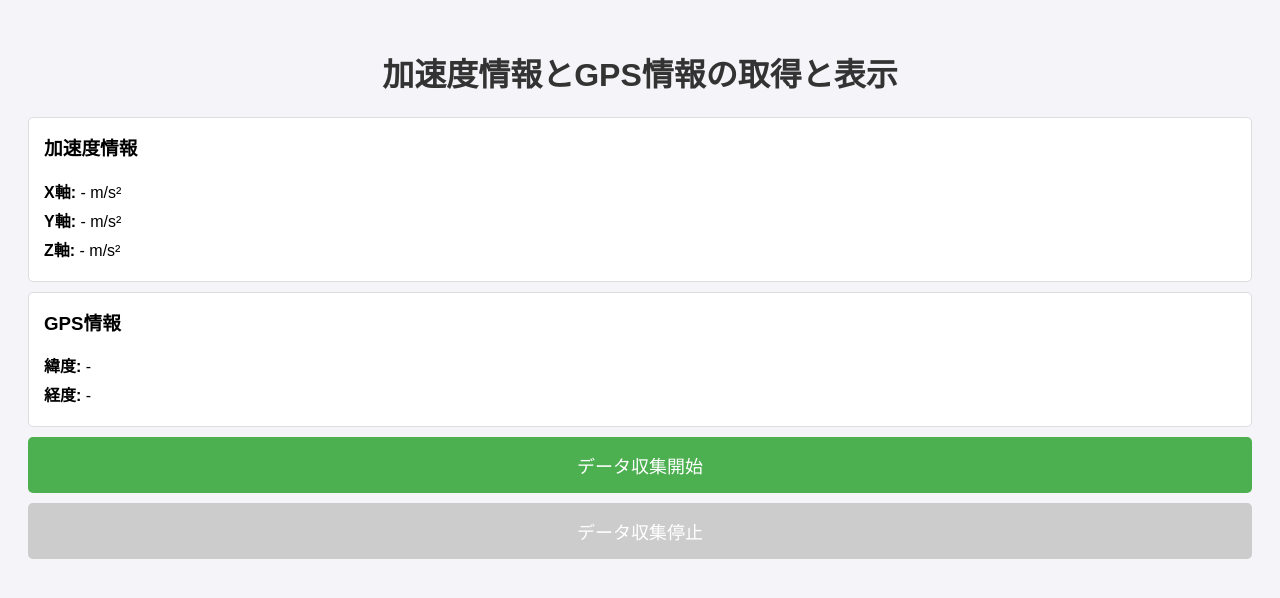
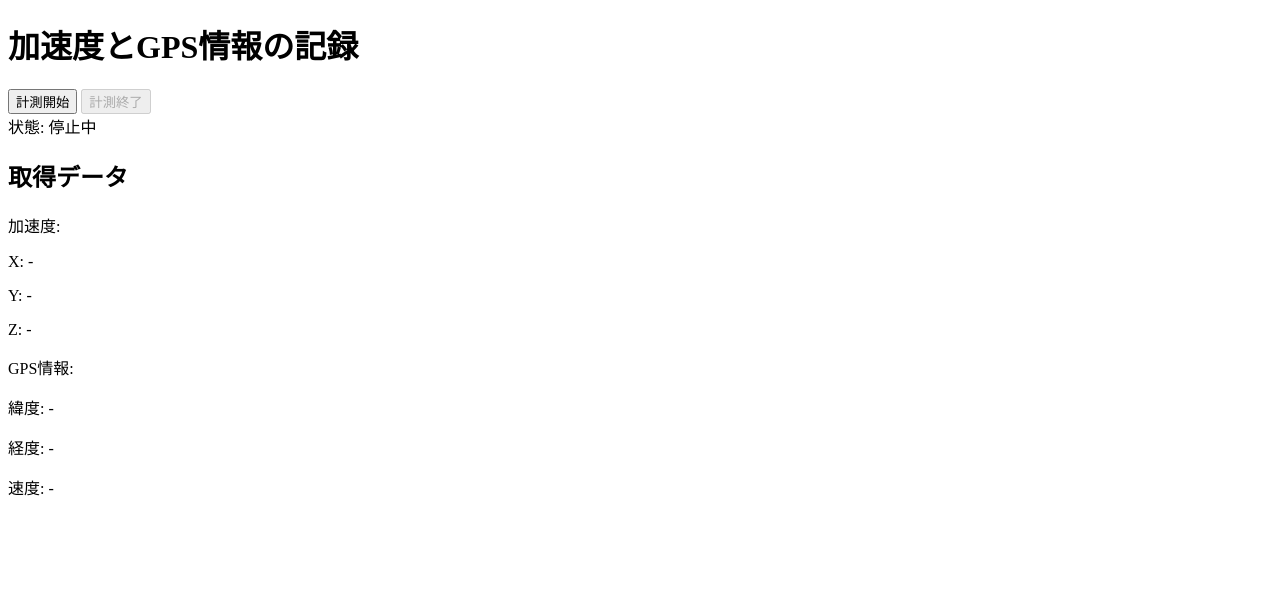
Before and after one commit to soaramurakami/accelerometer, a plain HTML site: page index.html in a window 1280 px wide. Drawn offline with Linux system fonts and the light colour scheme.

Commit message:
Update index.html
機能追加

```diff
--- a/index.html
+++ b/index.html
@@ -1,123 +1,29 @@
 <!DOCTYPE html>
 <html lang="ja">
 <head>
-    <meta charset="UTF-8">
-    <meta name="viewport" content="width=device-width, initial-scale=1.0">
-    <title>GPSと加速度情報の取得と表示</title>
-    <style>
-        body {
-            font-family: Arial, sans-serif;
-            padding: 20px;
-            background-color: #f4f4f9;
-        }
-        h1 {
-            text-align: center;
-            color: #333;
-        }
-        .info-box {
-            background-color: #fff;
-            border: 1px solid #ddd;
-            padding: 15px;
-            margin: 10px 0;
-            border-radius: 5px;
-        }
-        .info-box h3 {
-            margin-top: 0;
-        }
-        .info-box p {
-            margin: 5px 0;
-        }
-        button {
-            display: block;
-            width: 100%;
-            padding: 15px;
-            margin: 10px 0;
-            font-size: 18px;
-            background-color: #4CAF50;
-            color: white;
-            border: none;
-            cursor: pointer;
-            border-radius: 5px;
-        }
-        button:disabled {
-            background-color: #ccc;
-        }
-    </style>
+  <meta charset="UTF-8">
+  <meta name="viewport" content="width=device-width, initial-scale=1.0">
+  <title>データ計測</title>
 </head>
 <body>
-    <h1>加速度情報とGPS情報の取得と表示</h1>
+  <h1>加速度とGPS情報の記録</h1>
+  <button id="start-btn">計測開始</button>
+  <button id="stop-btn" disabled>計測終了</button>
+  <div id="status">状態: 停止中</div>
 
-    <div class="info-box">
-        <h3>加速度情報</h3>
-        <p><strong>X軸:</strong> <span id="accX">-</span> m/s²</p>
-        <p><strong>Y軸:</strong> <span id="accY">-</span> m/s²</p>
-        <p><strong>Z軸:</strong> <span id="accZ">-</span> m/s²</p>
-    </div>
-
-    <div class="info-box">
-        <h3>GPS情報</h3>
-        <p><strong>緯度:</strong> <span id="latitude">-</span></p>
-        <p><strong>経度:</strong> <span id="longitude">-</span></p>
-    </div>
-
-    <button id="startBtn">データ収集開始</button>
-    <button id="stopBtn" disabled>データ収集停止</button>
-
-    <script>
-        let accelerometer;
-        let watchId;
-
-        // 加速度情報の取得
-        function startAccelerometer() {
-            if (window.DeviceMotionEvent) {
-                window.addEventListener("devicemotion", (event) => {
-                    const acceleration = event.accelerationIncludingGravity;
-                    // ページ上に加速度情報を表示
-                    document.getElementById("accX").textContent = acceleration.x.toFixed(2);
-                    document.getElementById("accY").textContent = acceleration.y.toFixed(2);
-                    document.getElementById("accZ").textContent = acceleration.z.toFixed(2);
-                }, false);
-            } else {
-                alert("加速度センサーはサポートされていません。");
-            }
-        }
-
-        // GPS情報を取得し続ける
-        function startGeolocation() {
-            if (navigator.geolocation) {
-                watchId = navigator.geolocation.watchPosition((position) => {
-                    const latitude = position.coords.latitude;
-                    const longitude = position.coords.longitude;
-                    // ページ上にGPS情報を表示
-                    document.getElementById("latitude").textContent = latitude.toFixed(6);
-                    document.getElementById("longitude").textContent = longitude.toFixed(6);
-                }, (error) => {
-                    console.error("GPS情報の取得エラー:", error);
-                });
-            } else {
-                alert("GPS情報はサポートされていません。");
-            }
-        }
-
-        // データ収集開始
-        document.getElementById("startBtn").addEventListener('click', () => {
-            startAccelerometer();
-            startGeolocation();
-            document.getElementById("startBtn").disabled = true;
-            document.getElementById("stopBtn").disabled = false;
-        });
-
-        // データ収集停止
-        document.getElementById("stopBtn").addEventListener('click', () => {
-            if (accelerometer) {
-                window.removeEventListener("devicemotion", accelerometer);
-            }
-            if (watchId) {
-                navigator.geolocation.clearWatch(watchId);
-            }
-            document.getElementById("startBtn").disabled = false;
-            document.getElementById("stopBtn").disabled = true;
-        });
-    </script>
+  <h2>取得データ</h2>
+  <div>
+    <p>加速度:</p>
+    <p>X: <span id="acc-x">-</span></p>
+    <p>Y: <span id="acc-y">-</span></p>
+    <p>Z: <span id="acc-z">-</span></p>
+  </div>
+  <div>
+    <p>GPS情報:</p>
+    <p>緯度: <span id="gps-latitude">-</span></p>
+    <p>経度: <span id="gps-longitude">-</span></p>
+    <p>速度: <span id="gps-speed">-</span></p>
+  </div>
+  <script src="script.js"></script>
 </body>
 </html>
```
